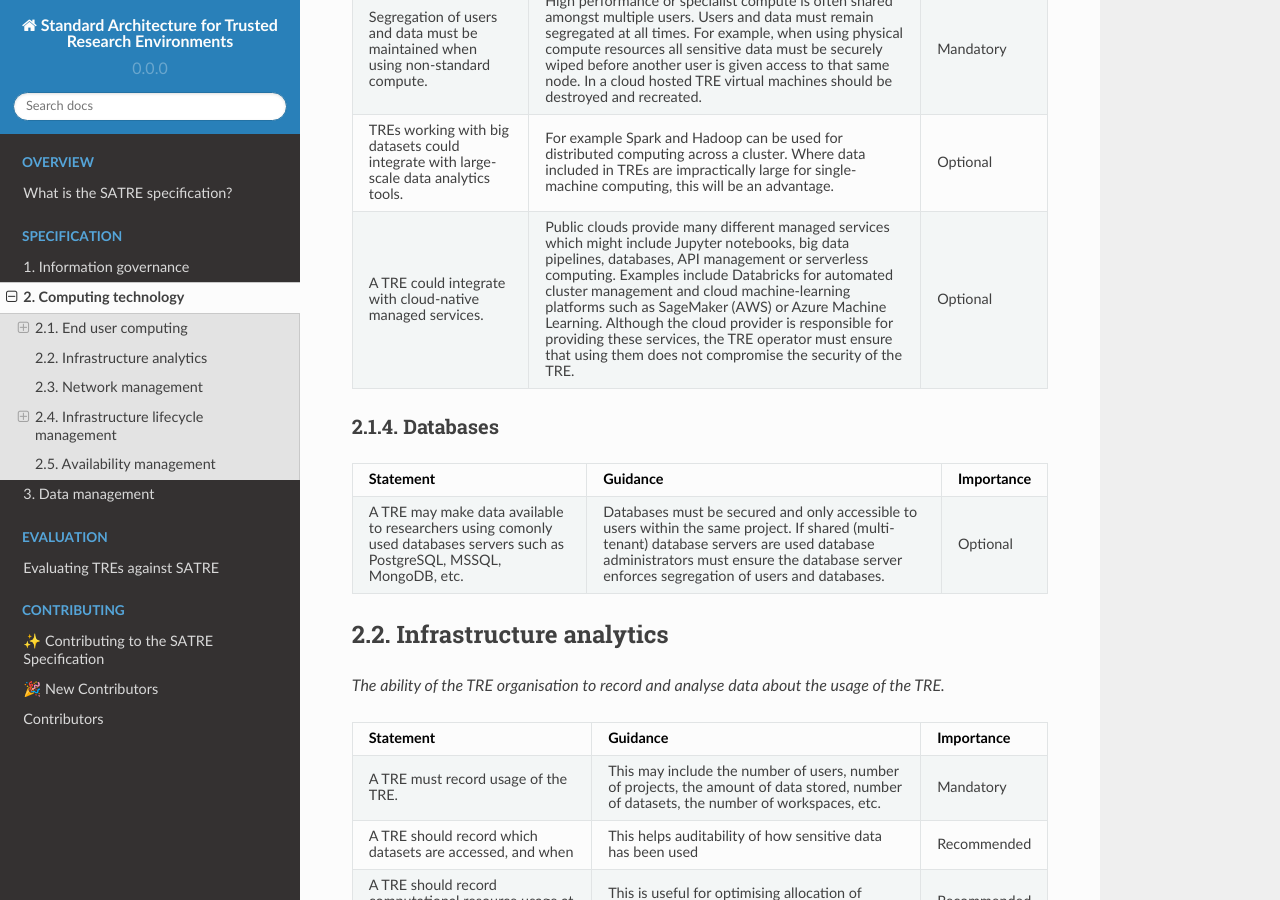
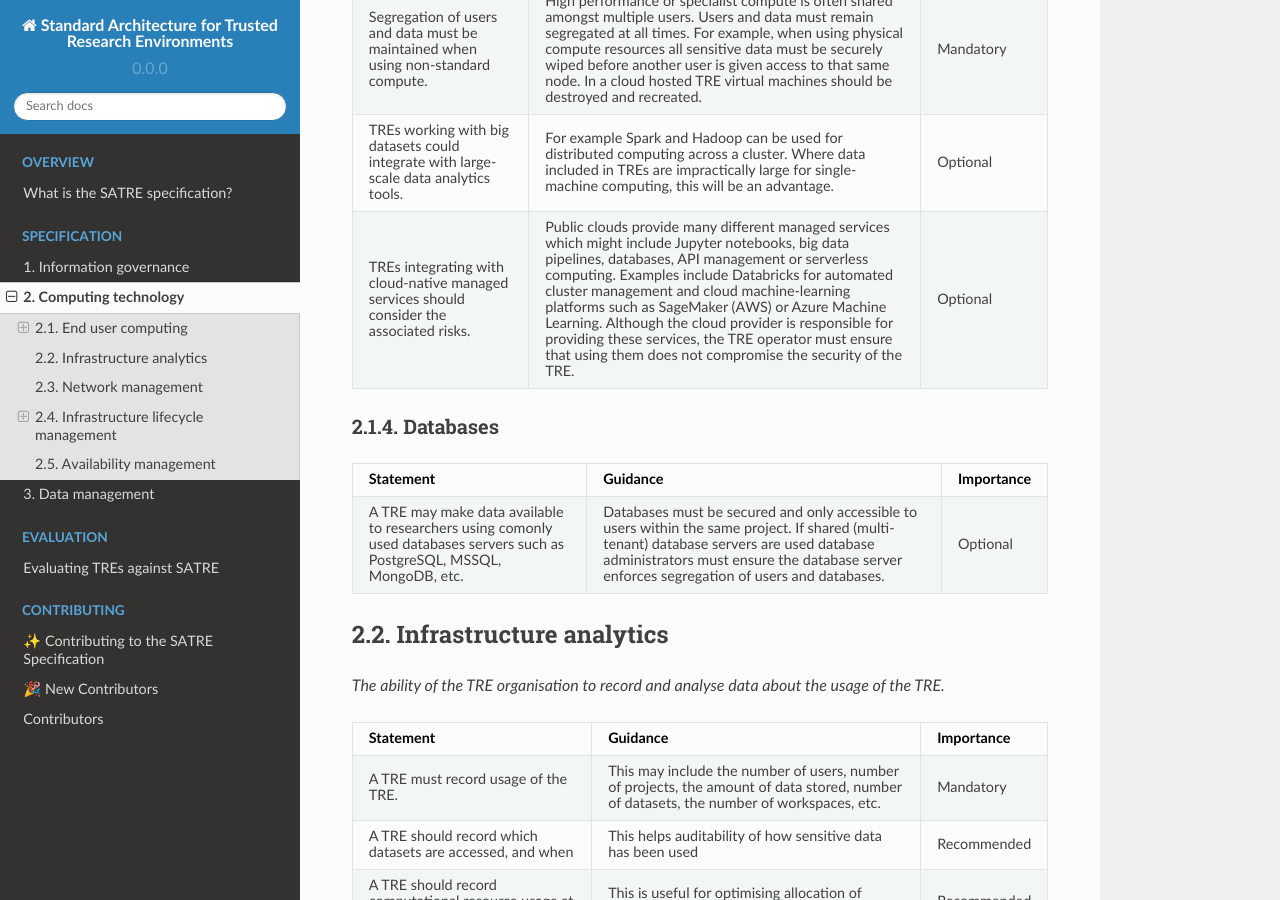
Before and after one commit to sa-tre/satre-specification, a Sphinx documentation site: the page built from docs/source/pillars/computing_technology.md, in a window 1280 px wide and 900 px high, scrolled down 2835 px. Built offline with Sphinx 7.4.7 and the Read the Docs theme 2.0.0, drawn with Linux system fonts in a browser that asks for light colours.

Commit message:
consider risks

```diff
--- a/docs/source/pillars/computing_technology.md
+++ b/docs/source/pillars/computing_technology.md
@@ -116,7 +116,7 @@ _The ability to run analyses requiring more compute resources, or more specialis
   - For example Spark and Hadoop can be used for distributed computing across a cluster.
     Where data included in TREs are impractically large for single-machine computing, this will be an advantage.
   - Optional
-* - A TRE could integrate with cloud-native managed services.
+* - TREs integrating with cloud-native managed services should consider the associated risks.
   - Public clouds provide many different managed services which might include Jupyter notebooks, big data pipelines, databases, API management or serverless computing.
     Examples include Databricks for automated cluster management and cloud machine-learning platforms such as SageMaker (AWS) or Azure Machine Learning.
     Although the cloud provider is responsible for providing these services, the TRE operator must ensure that using them does not compromise the security of the TRE.
```
